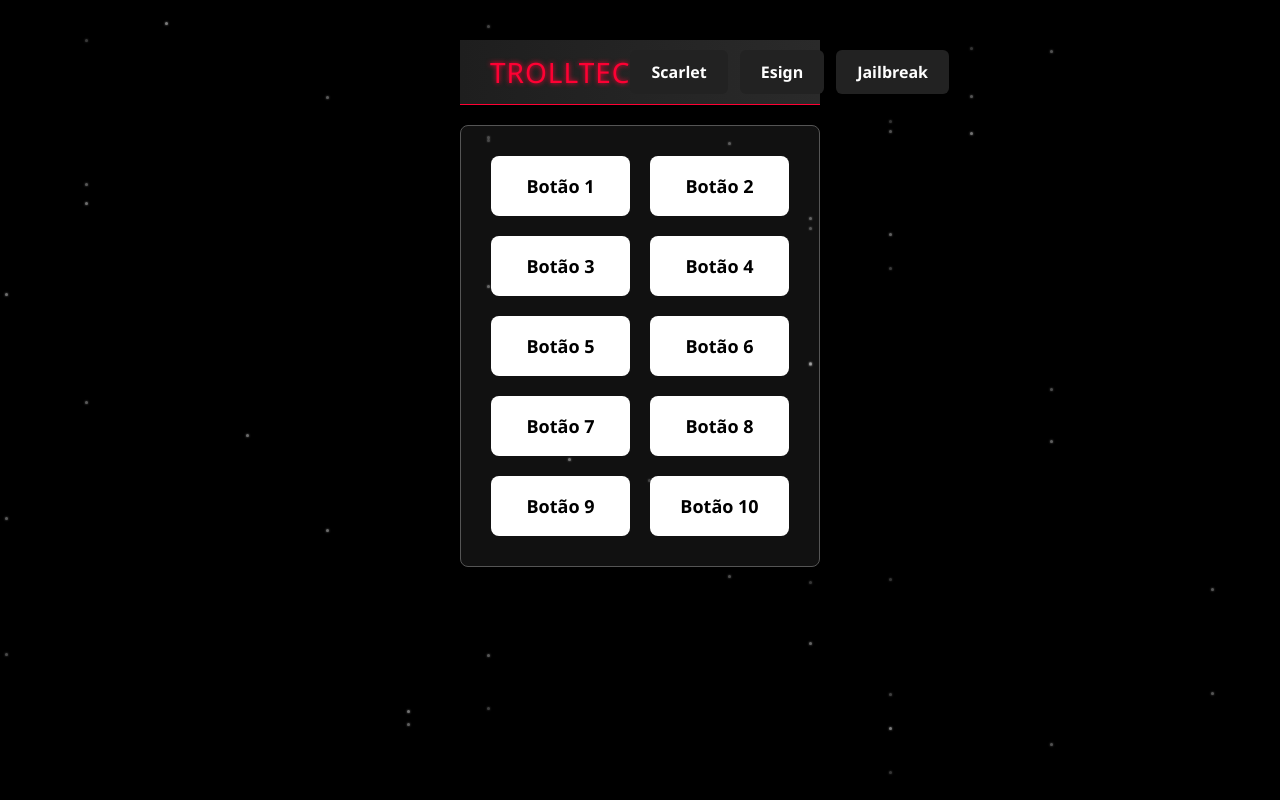
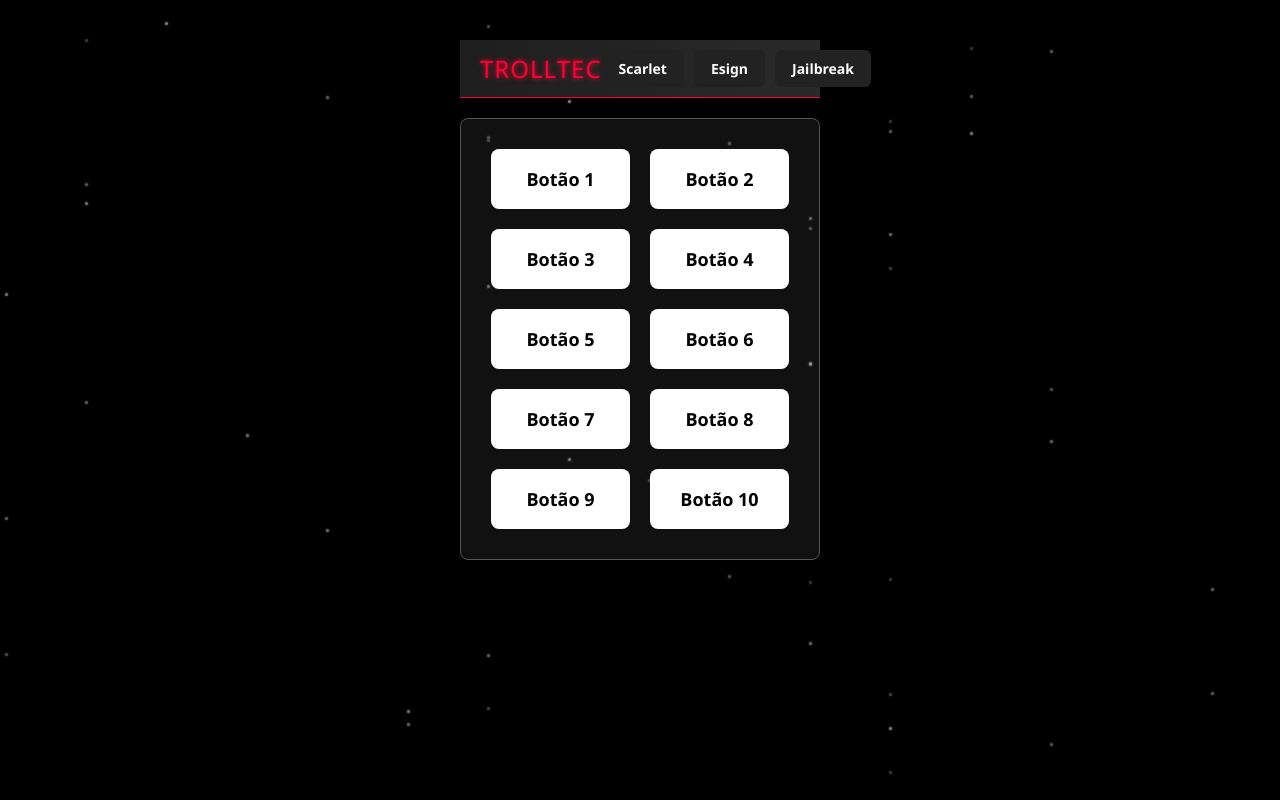
Before and after one commit to thiagollpss/trolltec, a plain HTML site: page index.html in a window 1280 px wide. Drawn offline with Linux system fonts and the light colour scheme.

Commit message:
Update index.html

```diff
--- a/index.html
+++ b/index.html
@@ -27,7 +27,7 @@
       width: 100%;
       max-width: 360px;
       background: linear-gradient(to right, #1e1e1e, #2a2a2a);
-      padding: 10px 30px;
+      padding: 10px 20px;
       display: flex;
       align-items: center;
       justify-content: space-between;
@@ -36,38 +36,43 @@
       top: 0;
       z-index: 1001;
       margin-bottom: 20px;
-      box-shadow: none; /* Remover sombras para ficar certinho */
+      box-shadow: none;
     }
 
     .logo-title {
       display: flex;
       align-items: center;
-      gap: 10px;
+      gap: 8px;
     }
 
     .logo-title h1 {
-      font-size: 28px;
+      font-size: 24px;
       font-weight: 300;
       color: #ff0033;
       text-shadow: 0 0 5px #ff0033;
       letter-spacing: 1px;
+      margin: 0;
     }
 
     .tab-buttons {
       display: flex;
-      gap: 12px;
+      gap: 10px;
     }
 
     .tab-buttons a {
-      padding: 10px 20px;
+      padding: 8px 16px;
       border-radius: 6px;
-      font-size: 16px;
+      font-size: 14px;
       font-weight: bold;
       text-decoration: none;
       border: 1px solid transparent;
       transition: 0.3s;
       background-color: #222;
       color: #fff;
+      display: flex;
+      align-items: center;
+      justify-content: center;
+      white-space: nowrap;
     }
 
     .scarlet-btn {
@@ -149,12 +154,12 @@
       top: -10px;
       background: white;
       border-radius: 50%;
-      opacity: 0.4; /* Mais translúcido */
+      opacity: 0.4;
       filter: drop-shadow(0 0 1px white);
       user-select: none;
       will-change: transform;
-      width: 3px;  /* menor tamanho */
-      height: 3px; /* menor tamanho */
+      width: 3px;
+      height: 3px;
     }
   </style>
 </head>
@@ -200,7 +205,6 @@
     for (let i = 0; i < flakesCount; i++) {
       const flake = document.createElement('div');
       flake.classList.add('flake');
-      // Agora todos os flocos são 3x3px, mas pode randomizar a opacidade e a velocidade pra variar um pouco
       flake.style.opacity = (0.2 + Math.random() * 0.3).toFixed(2);
       flake.style.left = `${Math.random() * 100}vw`;
       flake.style.animationDuration = `${randomRange(8, 18)}s`;
@@ -213,7 +217,7 @@
       flakes.forEach(flake => {
         let x = parseFloat(flake.style.left);
         let y = parseFloat(flake.style.top) || 0;
-        let speedY = 0.3; // velocidade de queda mais lenta
+        let speedY = 0.3;
         let sway = Math.sin(Date.now() / 700 + x) * 10;
 
         y += speedY;
```
